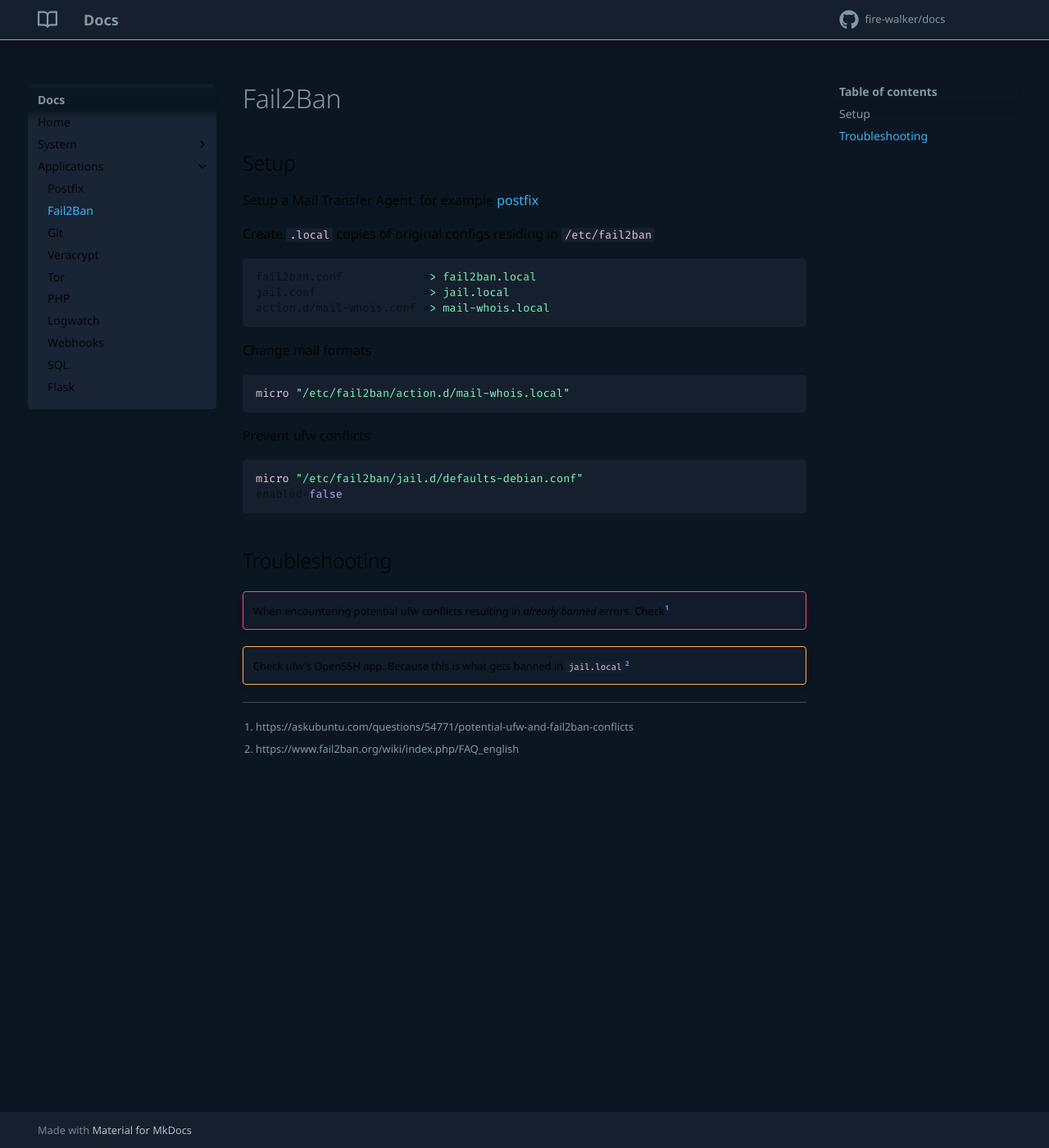
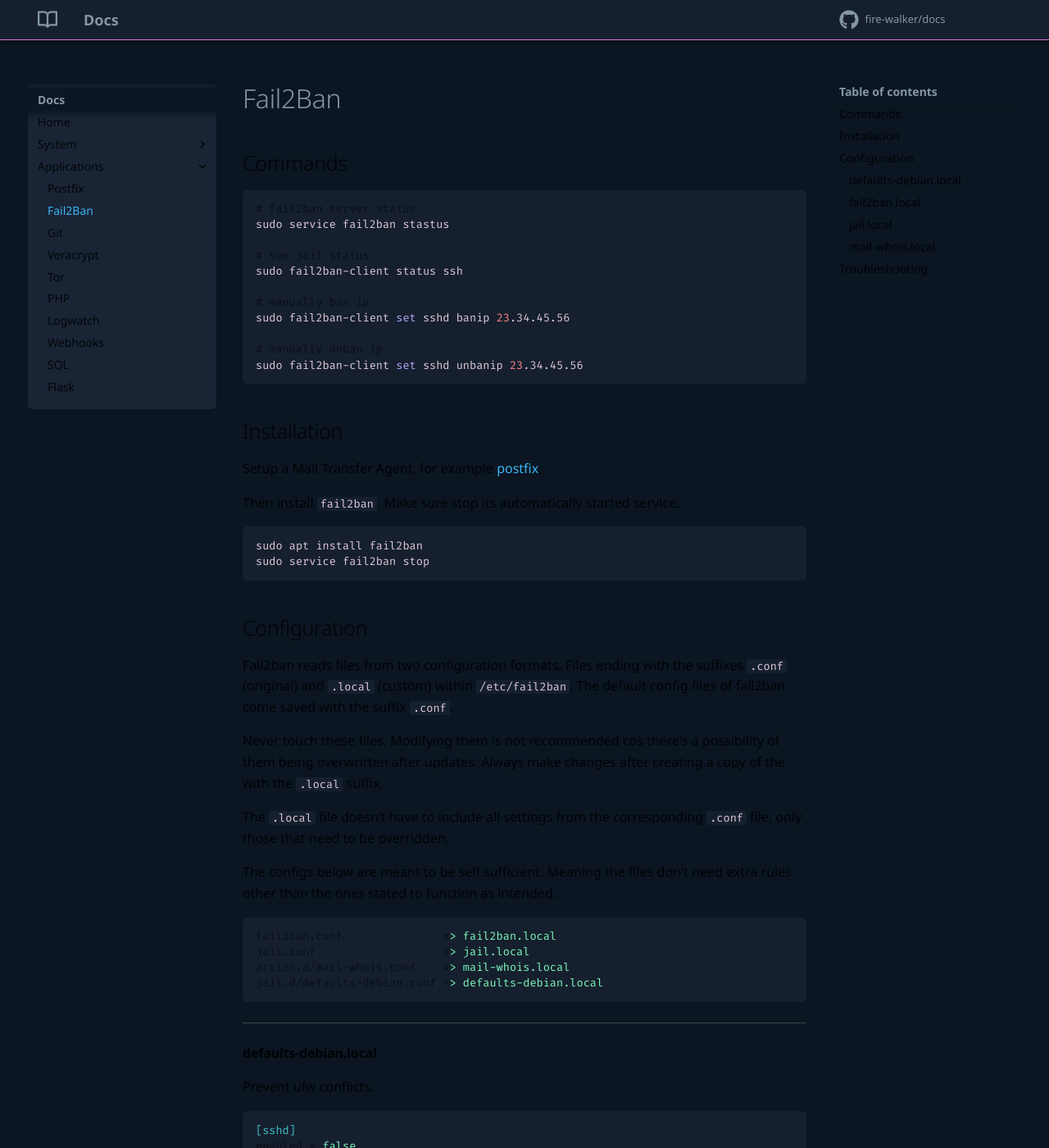
Before and after one commit to fire-walker/docs, an MkDocs documentation site: the page built from docs/pages/fail2ban.md, in a window 1280 px wide and 1400 px high. Shown: the whole window at 82% size. Built offline with MkDocs 1.6.1 and Material for MkDocs 9.7.7, drawn with Linux system fonts in a browser that asks for light colours; comment, search, counter and statistics services are not loaded; some of the changed text lies outside the part shown.

Commit message:
fail2ban updates

````diff
--- a/docs/pages/fail2ban.md
+++ b/docs/pages/fail2ban.md
@@ -1,32 +1,138 @@
-## Setup
+## Commands
+``` bash
+# fail2ban server status
+sudo service fail2ban stastus
 
+# see jail status
+sudo fail2ban-client status ssh
+
+# manually ban ip
+sudo fail2ban-client set sshd banip 23.34.45.56
+
+# manually unban ip
+sudo fail2ban-client set sshd unbanip 23.34.45.56
+```
+
+
+## Installation
 Setup a Mail Transfer Agent, for example [postfix](postfix.md).
 
-Create `.local` copies of original configs residing in `/etc/fail2ban`
+Then install `fail2ban`. Make sure stop its automatically started service.
+
+``` bash
+sudo apt install fail2ban
+sudo service fail2ban stop
+```
+
+## Configuration
+
+Fail2ban reads files from two configuration formats. Files ending with the suffixes `.conf` (original) and `.local` (custom) within `/etc/fail2ban`. The default config files of fail2ban come saved with the suffix `.conf`.
+
+Never touch these files. Modifying them is not recommended cos there's a possibility of them being overwritten after updates. Always make changes after creating a copy of the with the `.local` suffix.
+
+The `.local` file doesn’t have to include all settings from the corresponding `.conf` file, only those that need to be overridden.
+
+The configs below are meant to be self sufficient. Meaning the files don't need extra rules other than the ones stated to function as intended.
 
 ``` properties
-fail2ban.conf            => fail2ban.local
-jail.conf                => jail.local
-action.d/mail-whois.conf => mail-whois.local
+fail2ban.conf               => fail2ban.local
+jail.conf                   => jail.local
+action.d/mail-whois.conf    => mail-whois.local
+jail.d/defaults-debian.conf => defaults-debian.local
 ```
 
-Change mail formats
+---
 
-``` bash
-micro "/etc/fail2ban/action.d/mail-whois.local"
+#### defaults-debian.local
+
+Prevent ufw conflicts.
+
+``` ini
+[sshd]
+enabled = false
 ```
 
-Prevent ufw conflicts
+---
 
-``` bash
-micro "/etc/fail2ban/jail.d/defaults-debian.conf"
-enabled=false
+#### fail2ban.local
+
+Change log level.
+
+``` ini
+[DEFAULT]
+loglevel = INFO
+```
+
+---
+
+#### jail.local
+
+Setup the main jail which fail2ban would be listening to and blocking ips.
+
+``` ini
+[ssh]
+enabled = true
+port = <ssh-port>
+filter = sshd
+logpath = /var/log/auth.log
+maxretry = 4
+bantime = 1w
+findtime = 1d
+
+destemail = <dest-email>
+sender = fail2ban
+mta = mail
+chain = <known/chain>
+
+# basically what happens when blocking
+action_mwl = ufw[application="OpenSSH", blocktype=reject]
+	         %(mta)s-whois[name=%(__name__)s, sender="%(sender)s", dest="%(destemail)s", protocol="%(protocol)s", chain="%(chain)s"]
+
+action = %(action_mwl)s
+```
+
+---
+
+#### mail-whois.local
+
+To configure the mail templates.
+
+``` ini
+[INCLUDES]
+before = mail-whois-common.conf
+
+[Definition]
+norestored = 1
+
+actionstart = printf %%b "Hi,\n
+              The jail <name> has been started successfully.\n
+              Regards,\n
+              Fail2Ban"|mail -s "Fail2Ban: Started" <dest>
+
+actionstop = printf %%b "Hi,\n
+             The jail <name> has been stopped.\n
+             Regards,\n
+             Fail2Ban"|mail -s "Fail2Ban: Stopped" <dest>
+
+actionban = printf %%b "Hi,\n
+            The IP <ip> has just been banned by Fail2Ban after
+            <failures> attempts against <name>.\n\n
+            Here is more information about <ip> :\n
+            `%(_whois_command)s`\n
+            Regards,\n
+            Fail2Ban"|mail -s "Code Yellow: SSH banned ip" <dest>
+
+[Init]
+name = default
+# addressee of the mail
+dest = fail2ban
+
 ```
 
 ## Troubleshooting
 
 !!! error ""
-    When encountering potential ufw conflicts resulting in _already banned_ errors. Check[^1]
+ When encountering potential ufw conflicts resulting in _already banned_ errors. Check[^1]
 
 !!! warning ""
     Check ufw's OpenSSH app. Because this is what gets banned in `jail.local`[^2]
````
